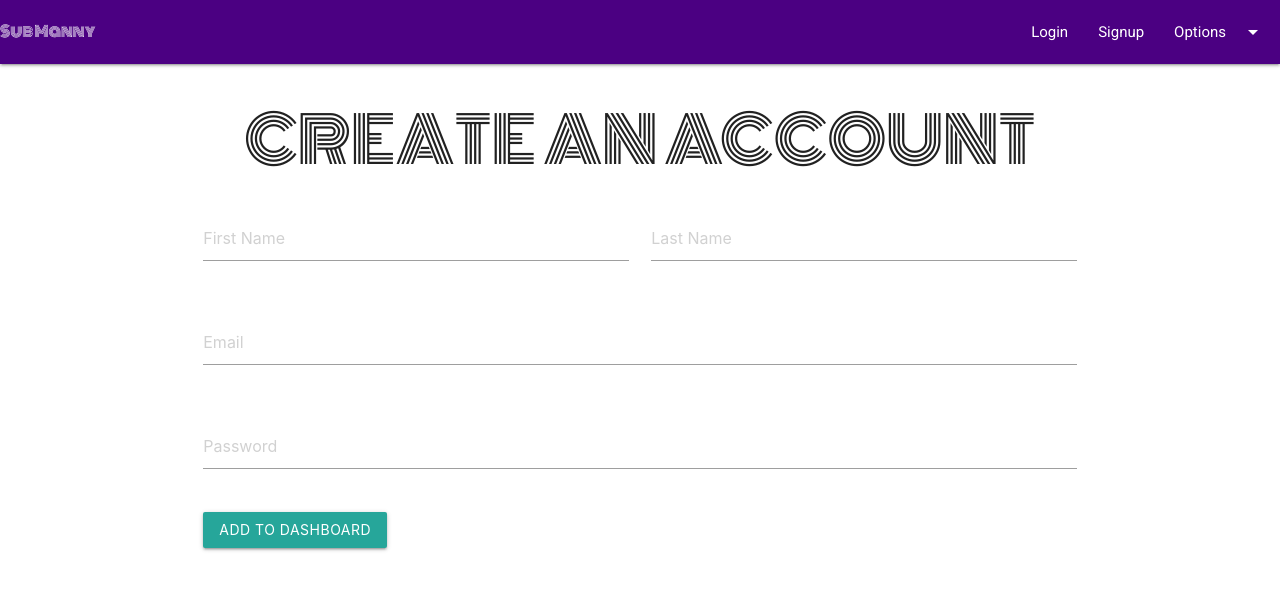
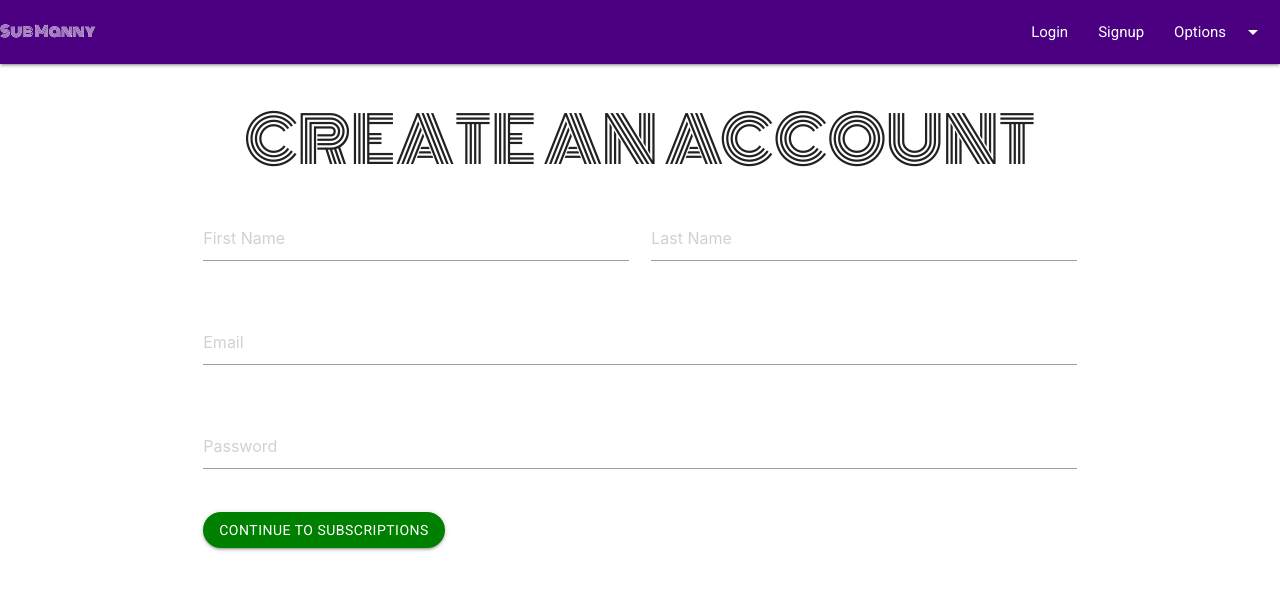
Before and after one commit to Aikeh2021/subscription-manager, a React (Create React App) app in the folder client/: page /signup in a window 1280 px wide. Shown: the top 590 px of the page. Built offline with nearby package versions, Linux system fonts and the light colour scheme.

Commit message:
Updated the button in the SignupForm to match the button in the login page.

```diff
--- a/client/src/containers/SignUpForm/SignUpForm.jsx
+++ b/client/src/containers/SignUpForm/SignUpForm.jsx
@@ -41,34 +41,15 @@ import axios from "axios";
               <input placeholder="First Name" id="first_name" type="text" className="validate" value={firstName} onChange={(e) =>{
                      setFirstName(e.target.value);
              }}/>
-              <label for="first_name">{props.first_name}</label>
+              <label htmlFor="first_name">{props.first_name}</label>
 
-
-
-
-              {/* <div>
-//       <h1 style={{ textAlign: "center", fontFamily: "Monoton" }}>
-//         CREATE AN ACCOUNT
-//       </h1>
-//       <div className="container" style={{ fontFamily: "Roboto" }}>
-//         <div className="row">
-//           <form className="col s12" onSubmit={handleFormSubmit}>
-//             <div className="row">
-//               <div className="input-field col s6">
-//                 <input
-
-//                   id="first_name"
-//                   type="text"
-//                   className="validate"
-//                 />
-//                 <label htmlFor="first_name">First Name</label> */}
             </div>
 
             <div className="input-field col s6">
               <input placeholder="Last Name" id="last_name" type="text" className="validate" value={lastName} onChange={(e) =>{
                      setLastName(e.target.value);
              }}/>
-              <label for="last_name">{props.last_name}</label>
+              <label htmlFor="last_name">{props.last_name}</label>
             </div>
           </div>
 
@@ -77,7 +58,7 @@ import axios from "axios";
               <input placeholder="Email" id="email" type="email" className="validate" value={email} onChange={(e) =>{
                      setEmail(e.target.value);
              }}/>
-              <label for="email">{props.email}</label>
+              <label htmlFor="email">{props.email}</label>
             </div>
           </div>
           <div className="row">
@@ -85,10 +66,19 @@ import axios from "axios";
               <input placeholder="Password" id="password" type="password" className="validate" value={password} onChange={(e) =>{
                      setPassword(e.target.value);
              }}/>
-              <label for="password">{props.password}</label>
+              <label htmlFor="password">{props.password}</label>
             </div>
           </div>
-          <button className="btn waves-effect waves-light" type="submit" name="action">Add to Dashboard
+          <button className="btn waves-effect waves-light"
+          type="submit"
+          name="action"
+          style={{
+            borderRadius: 30,
+            backgroundColor: "#008000",
+            fontFamily: "Roboto",
+          }}
+        >
+          Continue To Subscriptions
       </button>
         </form>
       </div>
```
